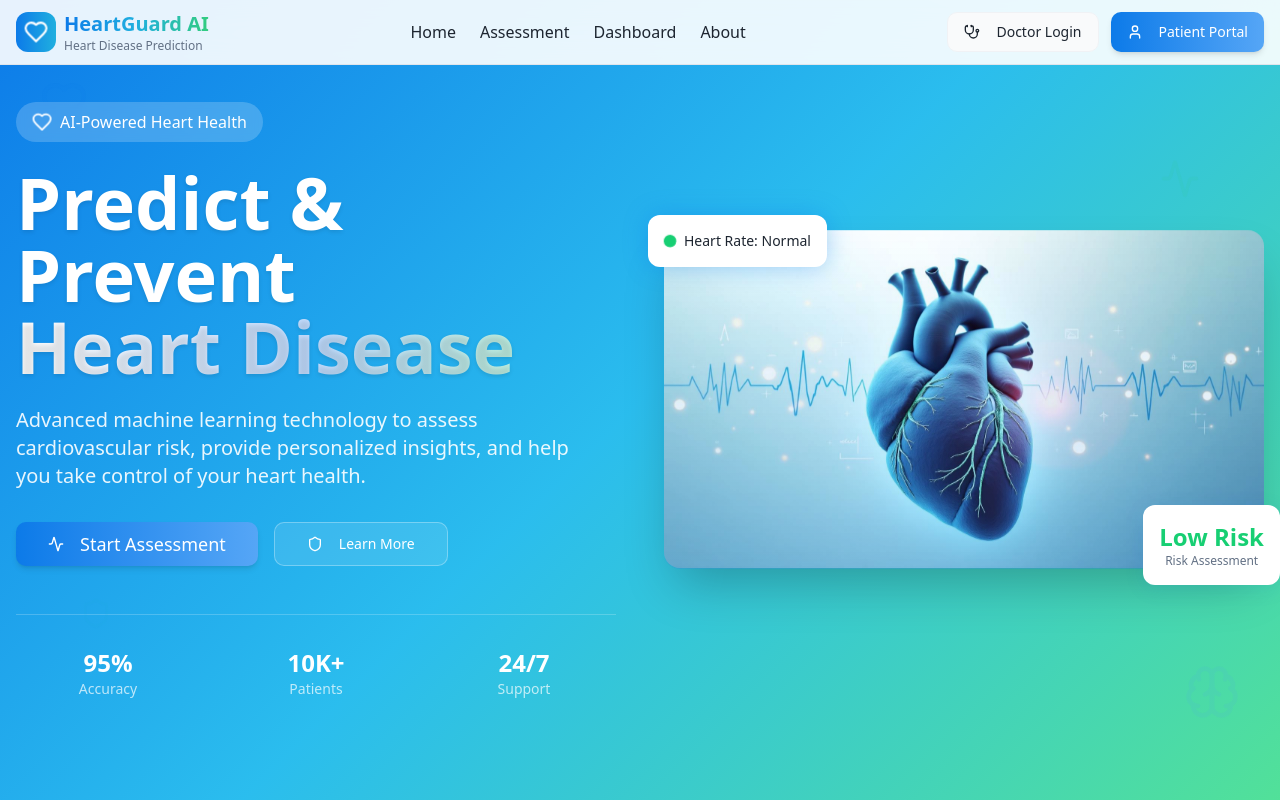
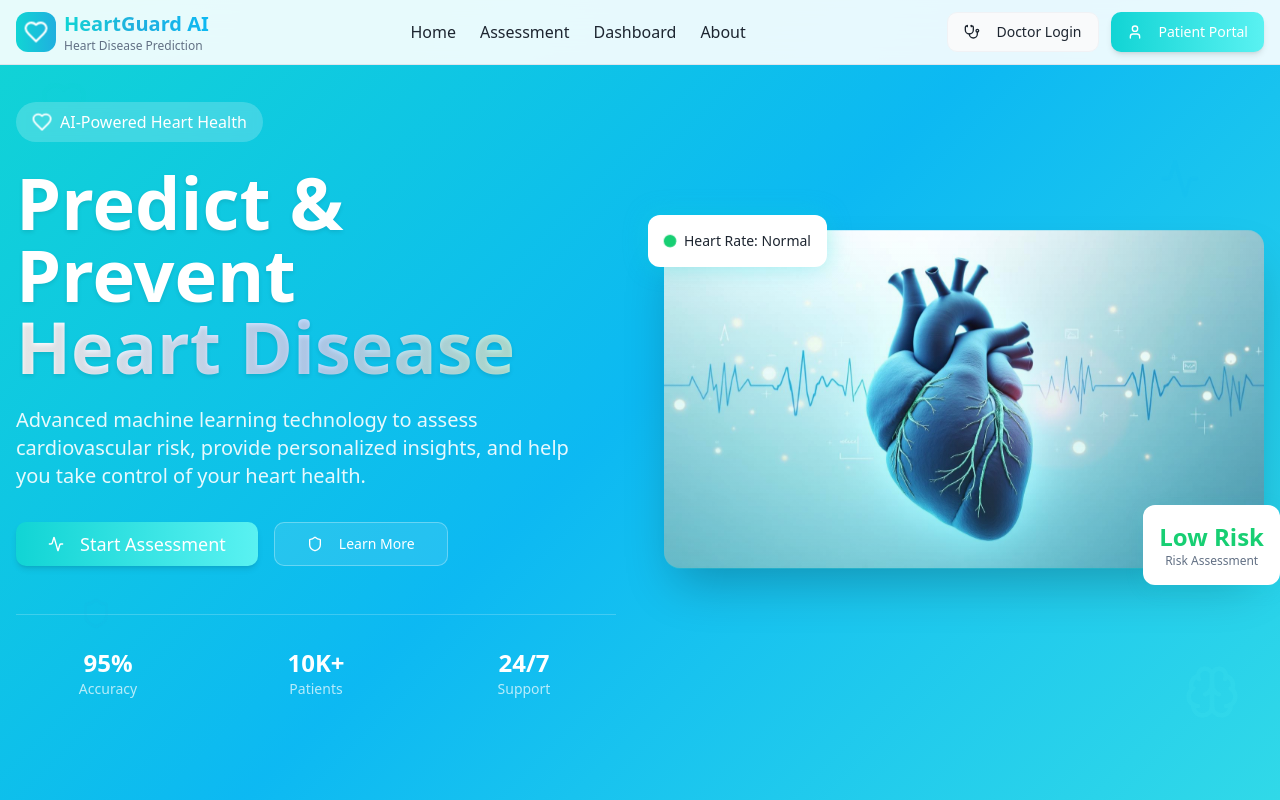
Before and after one commit to bhavya200682/heart-diseases-predication-project, a React (Vite) app: page / in a window 1280 px wide. Shown: the top 800 px of the page. Built offline with nearby package versions, Linux system fonts and the light colour scheme; the HTML template or start-up script is replaced by a standard one.

Commit message:
Update color theme

```diff
--- a/src/index.css
+++ b/src/index.css
@@ -16,15 +16,15 @@
     --popover: 0 0% 100%;
     --popover-foreground: 215 25% 15%;
 
-    /* Medical Blue Primary */
-    --primary: 210 90% 48%;
+    /* Medical Teal Primary */
+    --primary: 180 85% 45%;
     --primary-foreground: 0 0% 100%;
-    --primary-glow: 210 90% 65%;
+    --primary-glow: 180 85% 65%;
 
-    /* Healthcare Green Secondary */
-    --secondary: 150 60% 50%;
+    /* Healthcare Cyan Secondary */
+    --secondary: 195 90% 50%;
     --secondary-foreground: 0 0% 100%;
-    --secondary-glow: 150 60% 70%;
+    --secondary-glow: 195 90% 70%;
 
     /* Soft Medical Grays */
     --muted: 210 20% 96%;
@@ -43,14 +43,14 @@
 
     --border: 215 20% 90%;
     --input: 215 20% 95%;
-    --ring: 210 90% 48%;
+    --ring: 180 85% 45%;
 
     --radius: 0.75rem;
 
     /* Medical Gradients */
     --gradient-primary: linear-gradient(135deg, hsl(var(--primary)), hsl(var(--primary-glow)));
     --gradient-secondary: linear-gradient(135deg, hsl(var(--secondary)), hsl(var(--secondary-glow)));
-    --gradient-hero: linear-gradient(135deg, hsl(210 90% 48%), hsl(195 85% 55%), hsl(150 70% 60%));
+    --gradient-hero: linear-gradient(135deg, hsl(180 85% 45%), hsl(195 90% 50%), hsl(185 80% 55%));
     --gradient-card: linear-gradient(145deg, hsl(var(--card)), hsl(210 20% 98%));
 
     /* Medical Shadows */
```
